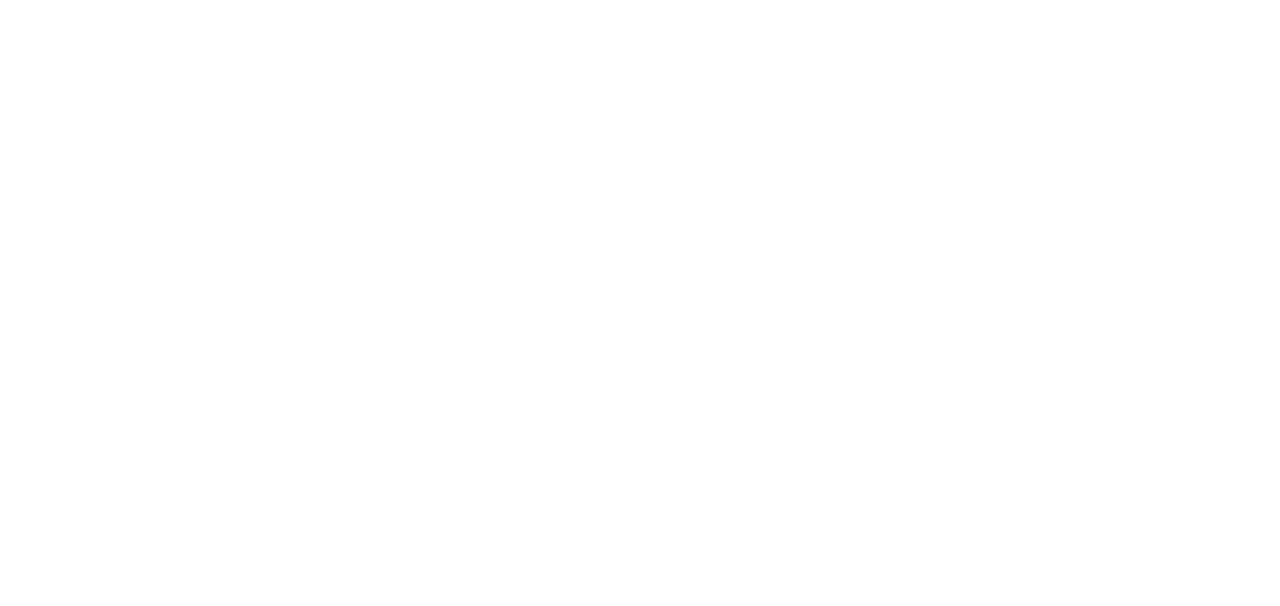
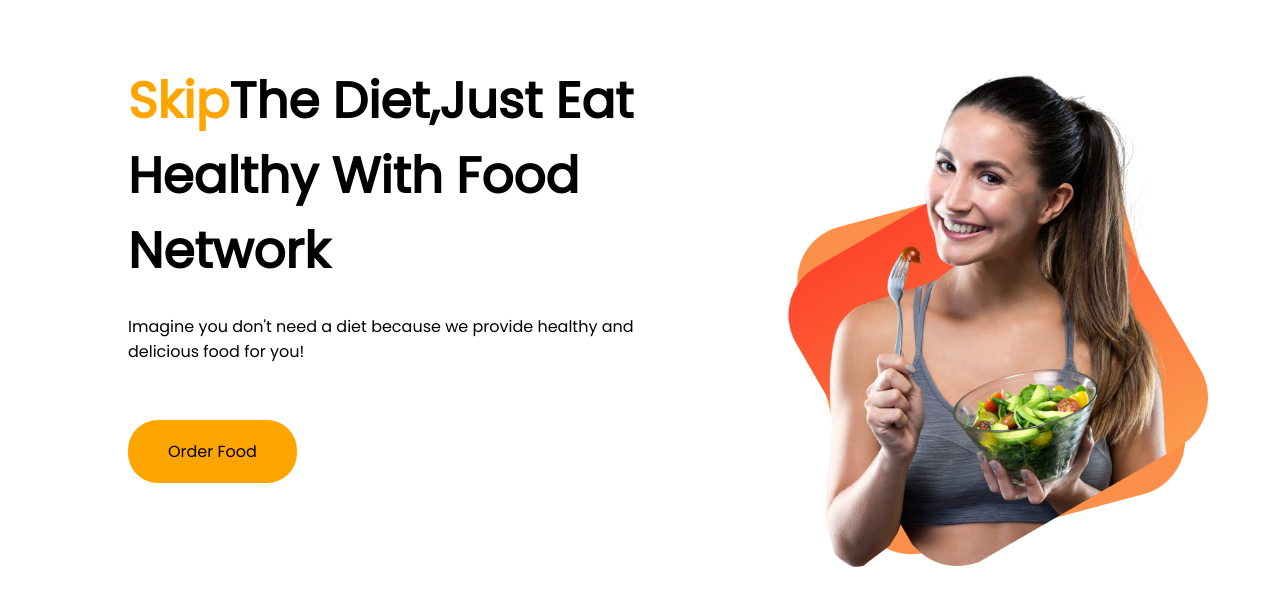
Before and after one commit to imran2k21/Food-Network, a plain HTML site: page index.html in a window 1280 px wide. Drawn offline with Linux system fonts and the light colour scheme.

Commit message:
food commit

```diff
--- a/index.html
+++ b/index.html
@@ -5,11 +5,28 @@
     <meta http-equiv="X-UA-Compatible" content="IE=edge">
     <meta name="viewport" content="width=device-width, initial-scale=1.0">
     <title>Food Network</title>
+    <link rel="preconnect" href="https://fonts.googleapis.com">
+    <link rel="preconnect" href="https://fonts.gstatic.com" crossorigin>
+    <link href="https://fonts.googleapis.com/css2?family=Poppins&display=swap" rel="stylesheet">
+    <link rel="stylesheet" href="style.css">
 </head>
 <body>
 
 
-
+<section class="top-sec">
+        <div class="top-food">
+            <h1><span class="orange-skip">Skip</span>The Diet,Just Eat Healthy With Food Network</h1>
+            <br>
+            <p>Imagine you don't need a diet because we provide healthy and delicious food for you!</p>
+            <br>
+            <br>
+            <br>
+            <a target="_blank" class="button" href="google.com">Order Food</a>
+        </div>
+        <div class="top-food">
+            <img src="images/Group 8425.png" alt="">
+        </div>
+</section>
 
 </body>
 </html>
--- a/style.css
+++ b/style.css
@@ -0,0 +1,46 @@
+*{
+    margin: 0px;
+    padding: 0px;
+    box-sizing: border-box;
+}
+
+
+body{
+    font-family: 'Poppins', sans-serif;
+}
+
+h1{
+    font-size: 50px;
+}
+
+.orange-skip{
+    color: orange;
+}
+
+.top-sec{
+    display: flex;
+}
+.top-food{
+    width: 50%;
+    padding-left: 10%;
+    padding-top: 5%;
+
+}
+
+.top-food img{
+    width: 100%;
+    padding-right: 10%;
+}
+
+.button{
+    text-decoration: none;
+    background-color: orange;
+    padding: 20px 40px;
+    color: black;
+    border-radius:30px;
+}
+.button:hover{
+    background-color: red;
+    color: white;
+
+}
```
Also changed, not shown: images/Group 8425.png (added), images/Person Image.png (added), images/Project Cover.jpg (added), images/Project Cover.png (added), images/Project Cover1.jpg (added).
